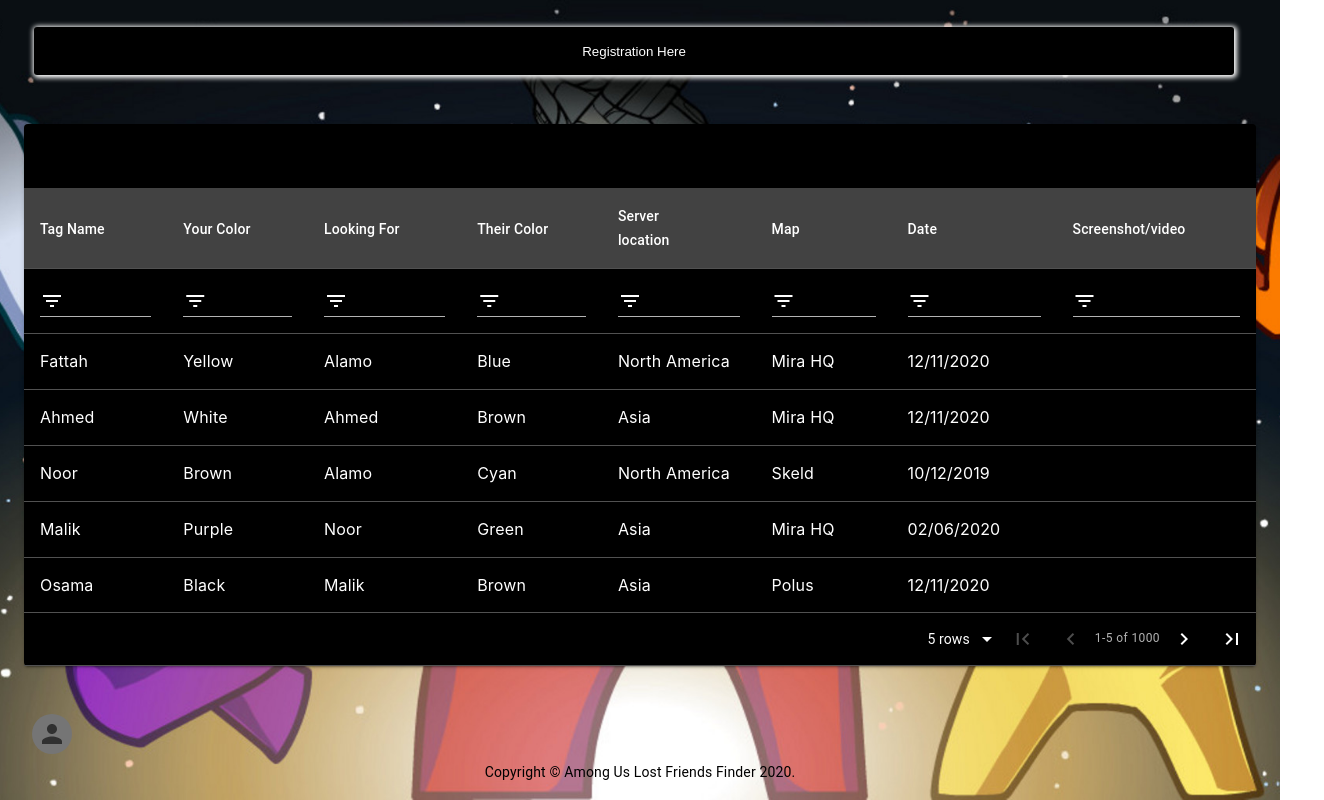
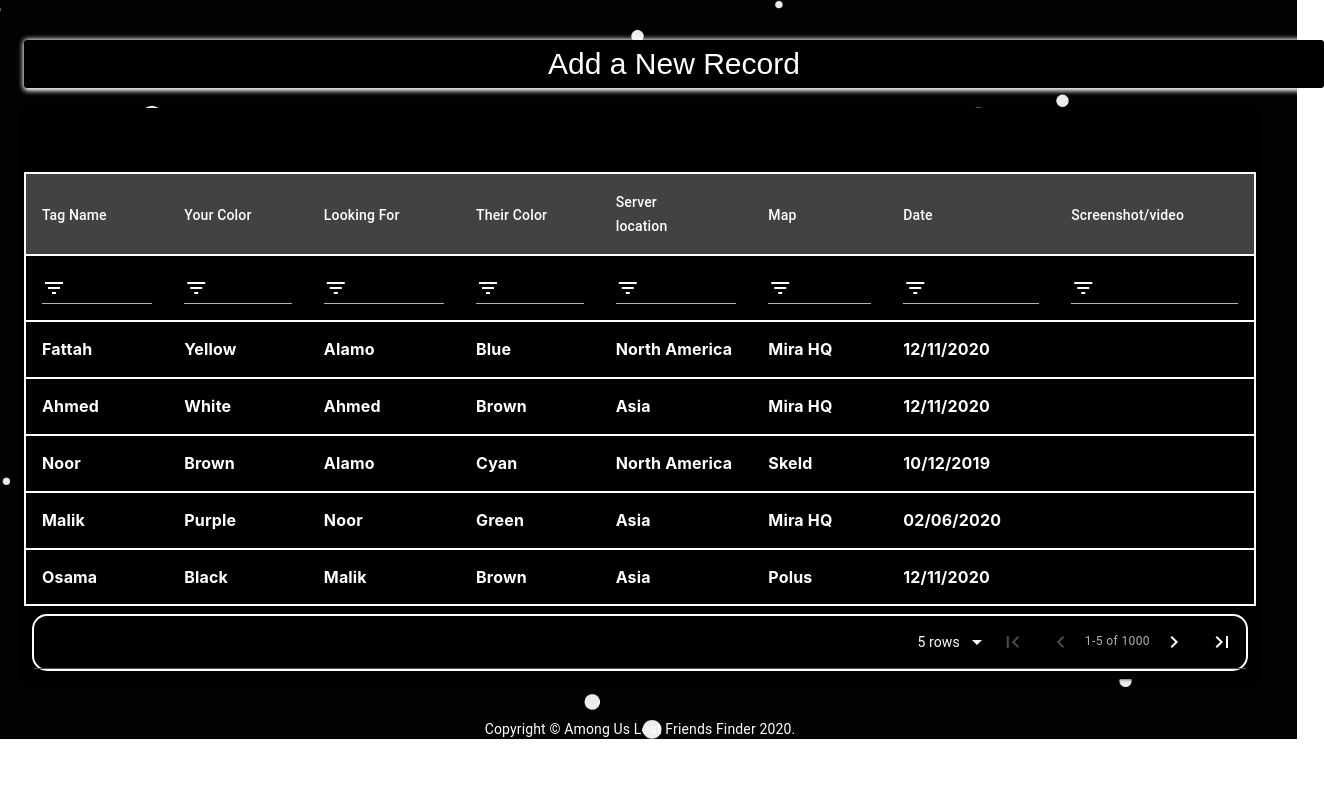
Before and after one commit to DevOsamaIslam/Among-Us-lost-friends-finder, a React (Create React App) app: page / in a window 1280 px wide. Shown: the whole page, 1324 px wide, since content can reach past the window. Built offline with nearby package versions, Linux system fonts and the light colour scheme.

Commit message:
add new background style the button to green color change the table borders not done yet

```diff
--- a/src/App.css
+++ b/src/App.css
@@ -49,7 +49,7 @@
 }
 
 
-html {
+body {
   background-image: url(assets/images/NavPic.jpg);
   height: 100%;
   background-position: center;
@@ -82,9 +82,20 @@ html {
 
 .MuiPaper-root {
   background-color: black !important;
+  font-weight: bold !important;
 }
 
 .MTableHeader-header-15 {
+  background-color: black !important;
+  font-weight: bold !important;
+}
 
-  background-color: black !important;
+.MuiTableRow-root{
+  border: 2px solid white;
+    border-radius: 15px;
+    margin: 8px;
 }
+.MuiTypography-alignCenter {
+  text-align: center;
+  color: white;
+}
--- a/src/App.jsx
+++ b/src/App.jsx
@@ -31,7 +31,7 @@ function App() {
           <br></br>
           <Table/>
           <Box mt={5}>
-          <Avatar/>
+          {/* <Avatar/> */}
         <Copyright />
       </Box>
     </Container>
--- a/src/Component/Modal.js
+++ b/src/Component/Modal.js
@@ -6,6 +6,7 @@ import DateTime from '../Component/DateTime';
 import SharingInfo from '../Component/SharingInfo';
 import UploadPhoto from '../Component/UploadPhoto';
 import Submit from '../Component/Submit';
+
 function rand() {
   return Math.round(Math.random() * 20) - 10;
 }
@@ -23,27 +24,28 @@ function getModalStyle() {
 
 const useStyles = makeStyles((theme) => ({
   paper: {
+    // padding: theme.spacing(1, 4, 3),
     position: 'absolute',
+    left: 300,
+    top: 20,
     width: 800,
     height: 585,
     backgroundColor: "black",
     border: '2px solid #000',
     boxShadow: '1px 1px 5px 2px rgba(255, 255, 255)',
-    padding: theme.spacing(1, 4, 3),
-    // 243
+
+
   },
 
   register: {
-    position: 'relative',
-    margin: theme.spacing(1),
     background: 'black',
     border: 0,
     borderRadius: 3,
     boxShadow: '1px 1px 5px 2px rgba(255, 255, 255)',
     color: 'white',
     height: 48,
-    width: 1200,
-    padding: '0 30px',
+    width: 1300,
+    fontSize: 30,
   }
 }));
 
@@ -62,7 +64,7 @@ export default function SimpleModal() {
   };
 
   const body = (
-    <div style={modalStyle} className={classes.paper}>
+    <div className={classes.paper}>
         <TextField/>
         <SharingInfo/>
         <DateTime/>
@@ -72,9 +74,9 @@ export default function SimpleModal() {
   );
 
   return (
-    <div>
-      <button style={modalStyle} className={classes.register} type="button" onClick={handleOpen}>
-      Registration Here
+   <div>
+      <button  className={classes.register} type="button" onClick={handleOpen}>
+    Add a New Record
       </button>
       <Modal
         open={open}
--- a/src/Component/Submit.js
+++ b/src/Component/Submit.js
@@ -14,6 +14,10 @@ const useStyles = makeStyles((theme) => ({
     color: 'white',
     height: 48,
     padding: '0 30px',
+    width: 783,
+    "&:hover": {
+      background: "green"
+    },
     },
   },
 }));
--- a/src/Component/TextField.js
+++ b/src/Component/TextField.js
@@ -2,6 +2,7 @@
 import React from 'react'
 import { makeStyles } from '@material-ui/core/styles'
 import TextField from '@material-ui/core/TextField'
+import { Container } from '@material-ui/core';
 
 
 const useStyles = makeStyles((theme) => ({
@@ -12,6 +13,14 @@ const useStyles = makeStyles((theme) => ({
       position : 'center',
     },
   },
+
+  text: {
+      color: '#9e9e9e',
+      fontFamily: 'Arial',
+      fontSize: 40 ,
+      fontWeight: 'bold',
+      // margin: 'auto',
+  },
 }))
 
 export default function BasicTextFields() {
@@ -19,15 +28,12 @@ export default function BasicTextFields() {
 
   return (
     <form className={classes.root} noValidate autoComplete="off">
-      <h1>Your Info</h1>
+      <p className={classes.text}>YOUR INFO</p>
       <TextField id="standard-basic" label="Name" />
       <TextField id="standard-basic" label="Colour" />
-
-      <h1>Their Info</h1>
+      <p className={classes.text}>THEIR INFO</p>
       <TextField id="standard-basic" label="Name" />
       <TextField id="standard-basic" label="Colour" />
-
-
     </form>
   )
 }
```
Also changed, not shown: package.json (line endings or trailing spaces), src/assets/images/NavPic.jpg, 1 other file (tests, documents, lock files or other folders).
